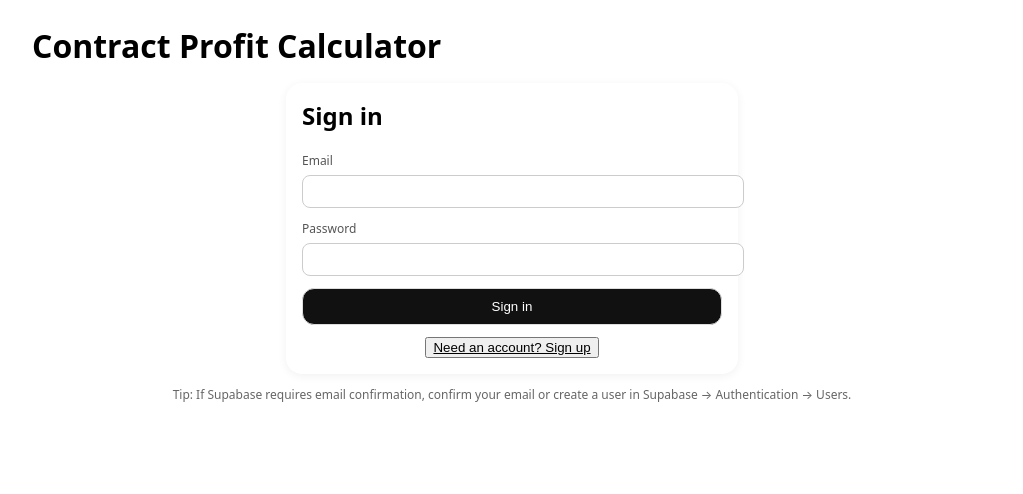
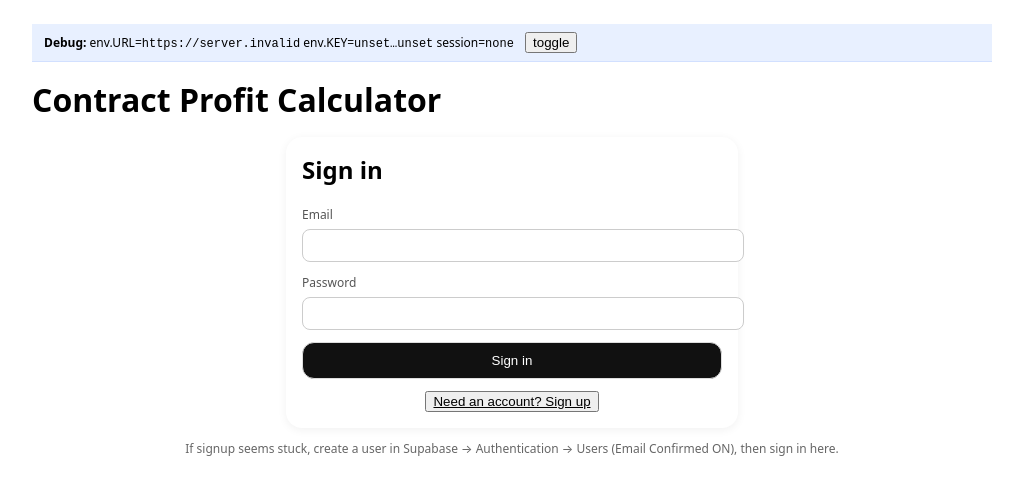
Before and after one commit to magaines121-hash/contract-profit-calculator, a React (Vite) app: page / in a window 1280 px wide. Shown: the top 494 px of the page, without its empty margins (128-1151 px from the left). Built offline with nearby package versions, Linux system fonts and the light colour scheme; no server answers.

Commit message:
Update App.tsx

```diff
--- a/src/App.tsx
+++ b/src/App.tsx
@@ -5,6 +5,14 @@ import LoginCard from './LoginCard';
 
 import PayrollTable, { Row, WEEKS_PER_MONTH, sumLabor } from './components/PayrollTable';
 import { formatCurrency } from './utils/currency';
+
+// ---- Helpers (safer defaults) ----
+const newId = () =>
+  (typeof crypto !== 'undefined' && (crypto as any).randomUUID)
+    ? (crypto as any).randomUUID()
+    : `id_${Date.now().toString(36)}_${Math.random().toString(36).slice(2, 8)}`;
+
+const toNum = (v: any) => (isNaN(parseFloat(v)) ? 0 : Math.max(0, parseFloat(v)));
 
 type State = {
   clientName: string;
@@ -28,7 +36,7 @@ const DEFAULT_STATE: State = {
   laborTaxesPct: 0,
   specialEquipment: 0,
   rows: Array.from({ length: 5 }, () => ({
-    id: crypto.randomUUID(),
+    id: newId(),
     hoursPerNight: 0,
     payPerHour: 0,
     nightsPerWeek: 0,
@@ -36,33 +44,22 @@ const DEFAULT_STATE: State = {
 };
 
 const LS_KEY = 'contract-profit-calculator:v1';
-const toNum = (v: any) => (isNaN(parseFloat(v)) ? 0 : Math.max(0, parseFloat(v)));
 
 export default function App() {
-  // --- Auth session ---
+  // ---- Debug strip (always visible) ----
+  const envUrl = (import.meta as any).env?.VITE_SUPABASE_URL as string | undefined;
+  const envKey = (import.meta as any).env?.VITE_SUPABASE_ANON_KEY as string | undefined;
+  const [showDebug, setShowDebug] = useState(true);
+
+  // ---- Auth session ----
   const [session, setSession] = useState<Session | null>(null);
   useEffect(() => {
     supabase.auth.getSession().then(({ data }) => setSession(data.session ?? null));
     const { data: sub } = supabase.auth.onAuthStateChange((_evt, sess) => setSession(sess));
-    return () => sub.subscription.unsubscribe();
+    return () => sub?.subscription?.unsubscribe?.();
   }, []);
 
-  // Not signed in? Show login
-  if (!session) {
-    return (
-      <div style={{ maxWidth: 960, margin: '0 auto', padding: 24 }}>
-        <header style={{ display: 'flex', justifyContent: 'space-between', alignItems: 'center', marginBottom: 16 }}>
-          <h1 style={{ margin: 0 }}>Contract Profit Calculator</h1>
-        </header>
-        <LoginCard />
-        <p style={{ fontSize: 12, color: '#666', textAlign: 'center', marginTop: 12 }}>
-          Tip: If Supabase requires email confirmation, confirm your email or create a user in Supabase → Authentication → Users.
-        </p>
-      </div>
-    );
-  }
-
-  // --- Calculator state (signed-in only) ---
+  // ---- Calculator state ----
   const [state, setState] = useState<State>(() => {
     try {
       const raw = localStorage.getItem(LS_KEY);
@@ -72,12 +69,23 @@ export default function App() {
   });
 
   useEffect(() => {
+    try {
       localStorage.setItem(LS_KEY, JSON.stringify(state));
+    } catch {}
   }, [state]);
 
   const set = (patch: Partial<State>) => setState(s => ({ ...s, ...patch }));
 
-  const labor = useMemo(() => sumLabor(state.rows), [state.rows]);
+  // ---- Derived values (guarded) ----
+  const labor = useMemo(() => {
+    try {
+      const v = sumLabor(state.rows);
+      return Number.isFinite(v) ? v : 0;
+    } catch {
+      return 0;
+    }
+  }, [state.rows]);
+
   const pctDollar = (pct: number) => (state.contractBilling * pct) / 100;
 
   const royalty = pctDollar(state.royaltyPct);
@@ -90,6 +98,7 @@ export default function App() {
   const profit = state.contractBilling - totalExpenses;
 
   const exportCSV = () => {
+    try {
       const rows = [
         ['Client Name', state.clientName],
         ['Contract Billing', state.contractBilling],
@@ -117,7 +126,6 @@ export default function App() {
         ['Total Expenses', '', totalExpenses],
         ['Profit', '', profit],
       ];
-
       const csv = rows.map(r => r.map(c => (c == null ? '' : String(c))).join(',')).join('\n');
       const blob = new Blob([csv], { type: 'text/csv;charset=utf-8;' });
       const url = URL.createObjectURL(blob);
@@ -126,16 +134,48 @@ export default function App() {
       a.download = 'contract-profit-calculator.csv';
       a.click();
       URL.revokeObjectURL(url);
+    } catch (e) {
+      alert('Export failed: ' + (e as any)?.message);
+    }
   };
 
+  // ---- Styles ----
+  const bar: React.CSSProperties = { padding: '8px 12px', background: '#e8f0ff', borderBottom: '1px solid #d2e0ff', fontSize: 12 };
   const card: React.CSSProperties = { background: '#fff', borderRadius: 16, boxShadow: '0 2px 10px rgba(0,0,0,.06)', padding: 16 };
   const grid2: React.CSSProperties = { display: 'grid', gap: 16, gridTemplateColumns: '1fr 1fr' };
   const label: React.CSSProperties = { fontSize: 12, color: '#555', display: 'block', marginBottom: 6 };
   const input: React.CSSProperties = { width: '100%', padding: '8px 10px', border: '1px solid #ccc', borderRadius: 8 };
 
+  const mask = (k?: string) => (k ? k.slice(0, 8) + '…' + k.slice(-6) : '—');
+
   return (
     <div style={{ maxWidth: 960, margin: '0 auto', padding: 24 }}>
-      <header style={{ display: 'flex', justifyContent: 'space-between', alignItems: 'center', marginBottom: 16 }}>
+      {/* Debug bar */}
+      <div style={bar}>
+        <strong>Debug:</strong>{' '}
+        env.URL=<code>{envUrl || 'missing'}</code>{' '}
+        env.KEY=<code>{envKey ? mask(envKey) : 'missing'}</code>{' '}
+        session={<code>{session?.user?.email || 'none'}</code>}{' '}
+        <button onClick={() => setShowDebug(s => !s)} style={{ marginLeft: 8 }}>toggle</button>
+      </div>
+
+      {/* If not signed in, show login */}
+      {!session ? (
+        <>
+          <header style={{ display: 'flex', justifyContent: 'space-between', alignItems: 'center', margin: '16px 0' }}>
+            <h1 style={{ margin: 0 }}>Contract Profit Calculator</h1>
+          </header>
+          <LoginCard />
+          {showDebug && (
+            <p style={{ fontSize: 12, color: '#666', textAlign: 'center', marginTop: 12 }}>
+              If signup seems stuck, create a user in Supabase → Authentication → Users (Email Confirmed ON), then sign in here.
+            </p>
+          )}
+        </>
+      ) : (
+        <>
+          {/* Signed-in calculator */}
+          <header style={{ display: 'flex', justifyContent: 'space-between', alignItems: 'center', margin: '16px 0' }}>
             <h1 style={{ margin: 0 }}>Contract Profit Calculator</h1>
             <div style={{ display: 'flex', gap: 8, alignItems: 'center' }}>
               <span style={{ fontSize: 12, color: '#666' }}>{session?.user?.email ?? 'Account'}</span>
@@ -232,6 +272,8 @@ export default function App() {
           <footer style={{ textAlign: 'center', color: '#666', fontSize: 12, marginTop: 16 }}>
             Weeks per month = {WEEKS_PER_MONTH.toFixed(3)} · Values save automatically
           </footer>
+        </>
+      )}
     </div>
   );
 }
```
Lines whose indentation alone changed are shown as unchanged.
